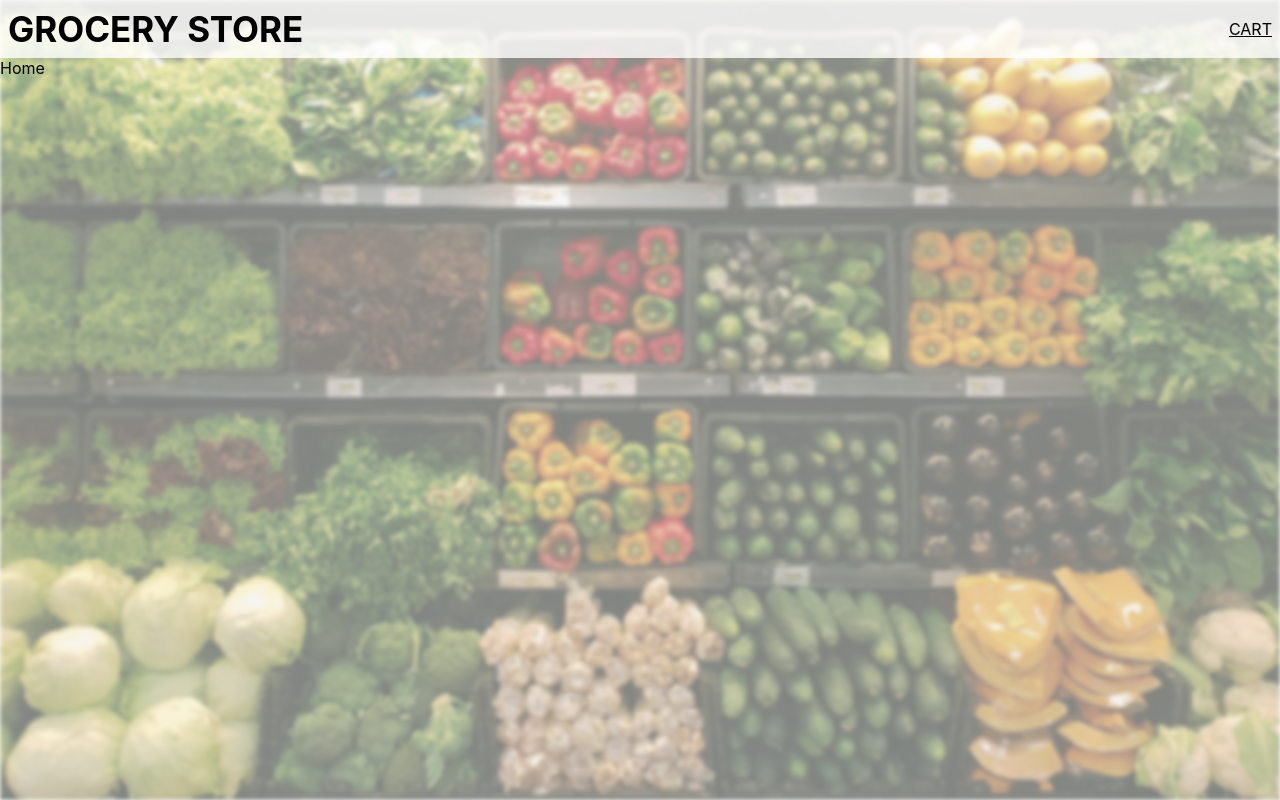
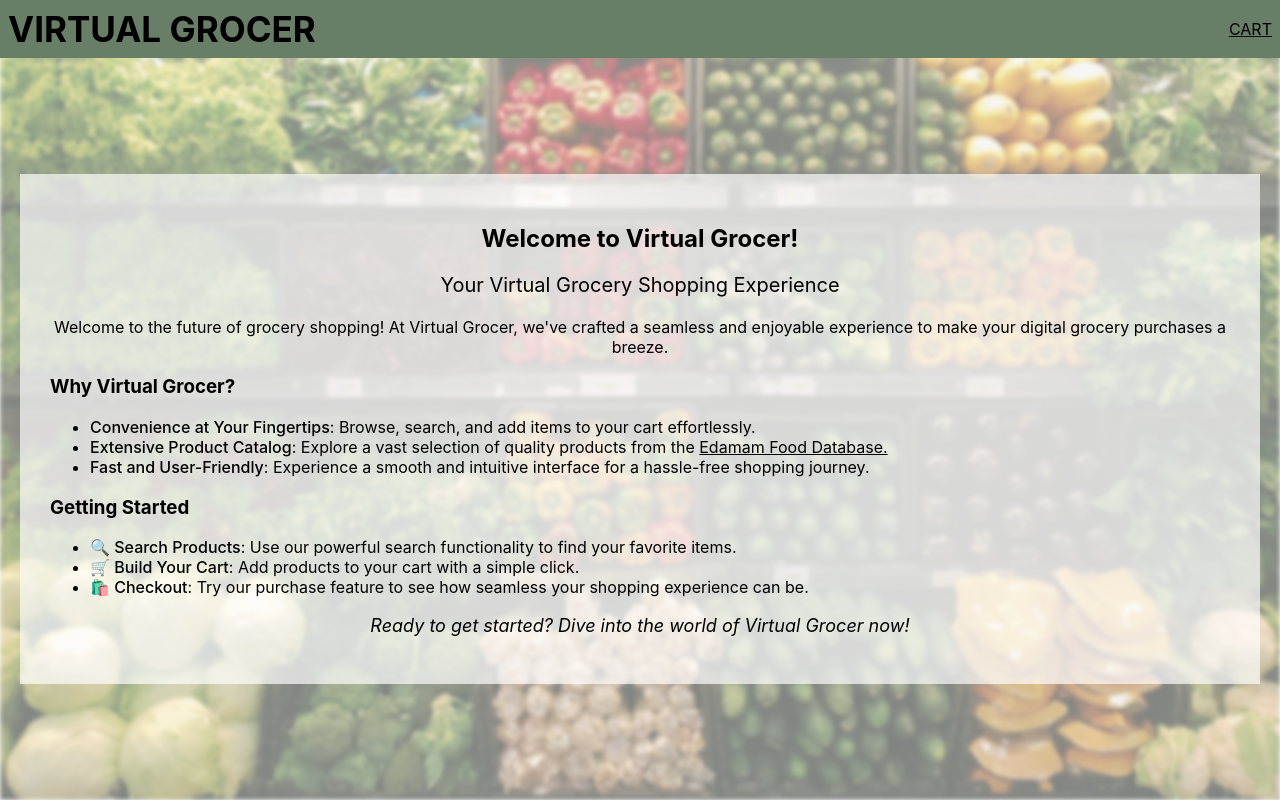
Before and after one commit to lauraguerra1/bondadosa-code-challenge, a React (Create React App) app: page / in a window 1280 px wide. Built offline with nearby package versions, Linux system fonts and the light colour scheme.

Commit message:
Add description to home page and change app name

```diff
--- a/src/Components/App/App.css
+++ b/src/Components/App/App.css
@@ -5,7 +5,8 @@
   padding: 0.5rem;
   position: sticky;
   top: 0;
-  background-color: rgba(255, 255, 255, 0.8);
+  background-color: rgb(105, 126, 102);
+  z-index: 10;
 }
 
 #title {
--- a/src/Components/App/App.js
+++ b/src/Components/App/App.js
@@ -22,7 +22,7 @@ function App() {
   return (
     <div className='app'>
       <header>
-        <h1 id='title'>GROCERY STORE</h1>
+        <h1 id='title'>VIRTUAL GROCER</h1>
         <nav>
           <NavLink to='/cart'>CART</NavLink>
         </nav>
--- a/src/Components/Home/Home.css
+++ b/src/Components/Home/Home.css
@@ -1,5 +1,9 @@
 .home {
   position: relative;
+  height: calc(100vh - 58px);
+  display: flex;
+  justify-content: center;
+  padding: 0px 20px;
 }
 
 .home::before {
@@ -16,3 +20,9 @@
   z-index: -1;
   background-size: cover;
 }
+
+.home-intro {
+  padding: 30px;
+  background-color: rgba(255, 255, 255, 0.677);
+  margin: auto;
+}
--- a/src/Components/Home/Home.jsx
+++ b/src/Components/Home/Home.jsx
@@ -1,9 +1,32 @@
 import React from 'react'
 import './Home.css';
+import { Link } from 'react-router-dom';
 
 const Home = () => {
   return (
-    <div className='home'>Home</div>
+    <div className='home'>
+      <article className='home-intro'>
+        <h2 className='text-center'>Welcome to Virtual Grocer!</h2>
+        <p className='text-lg text-center'>Your Virtual Grocery Shopping Experience</p>
+        <p className='text-center'>Welcome to the future of grocery shopping! At Virtual Grocer, we've crafted a seamless and enjoyable experience to make your digital grocery purchases a breeze.</p>
+
+        <h3>Why Virtual Grocer?</h3>
+        <ul>
+          <li><span className='semi-bold'>Convenience at Your Fingertips</span>: Browse, search, and add items to your cart effortlessly.</li>
+          <li><span className='semi-bold'>Extensive Product Catalog</span>: Explore a vast selection of quality products from the <a target='_blank' href='https://developer.edamam.com/food-database-api'>Edamam Food Database.</a></li>
+          <li><span className='semi-bold'>Fast and User-Friendly</span>: Experience a smooth and intuitive interface for a hassle-free shopping journey.</li>
+        </ul>
+
+        <h3>Getting Started</h3>
+        <ul>
+          <li><span className='semi-bold'>🔍 Search Products</span>: Use our powerful search functionality to find your favorite items.</li>
+          <li><span className='semi-bold'>🛒 Build Your Cart</span>: Add products to your cart with a simple click.</li>
+          <li><span className='semi-bold'>🛍️ Checkout</span>: Try our purchase feature to see how seamless your shopping experience can be.</li>
+        </ul>
+
+        <p className='text-center text-md italic'>Ready to get started? Dive into the world of Virtual Grocer now!</p>
+      </article>
+    </div>
   )
 }
 
```
